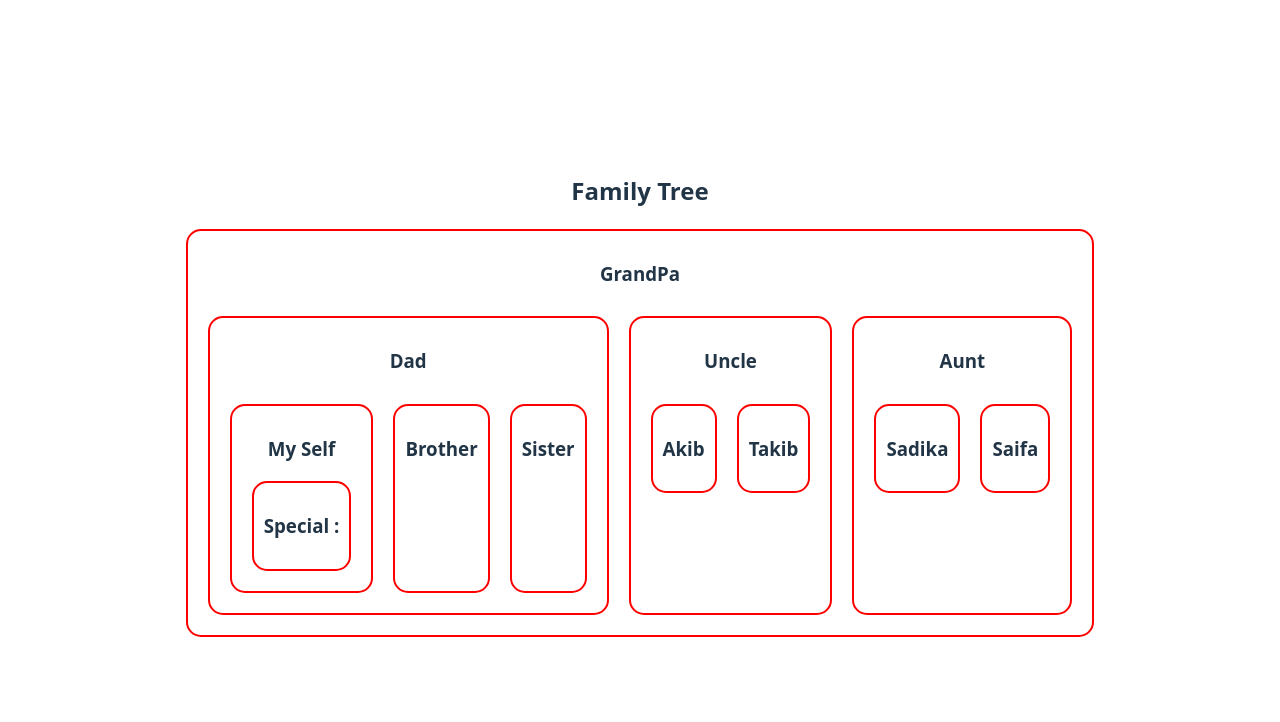
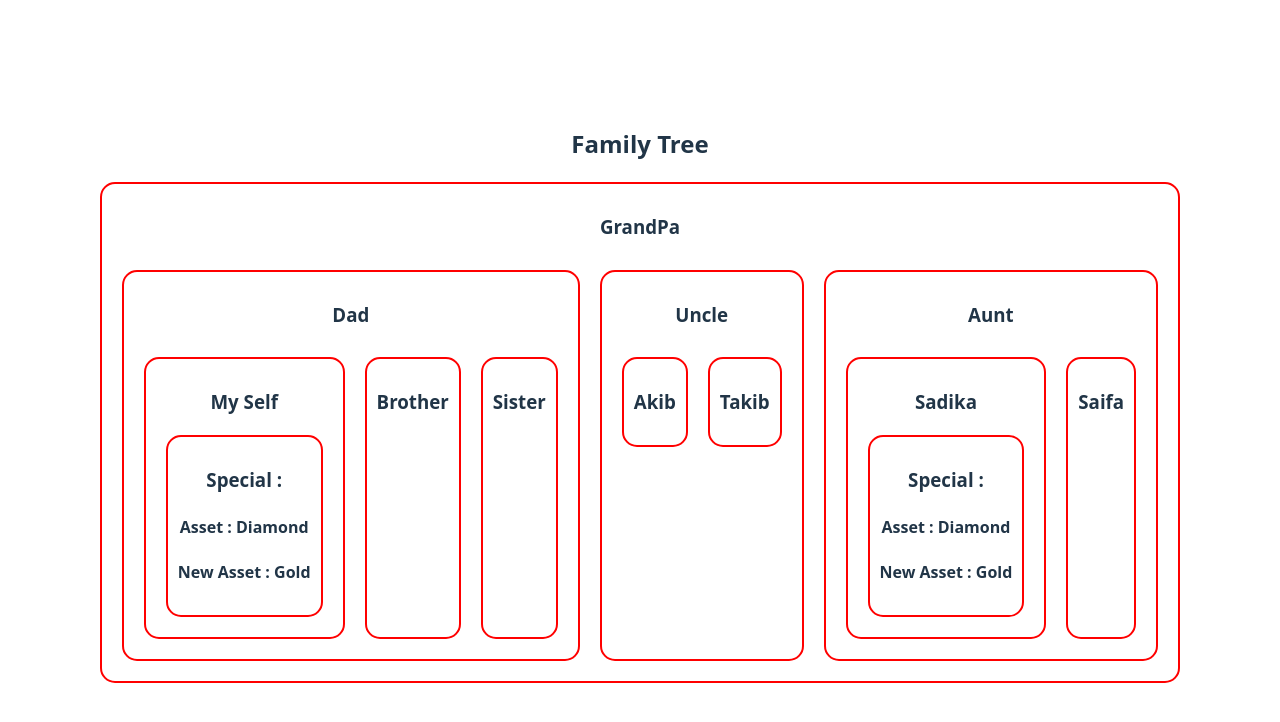
Before and after one commit to monirul8888/React-II, a React (Vite) app in the folder my-form/: page / in a window 1280 px wide. Shown: the top 722 px of the page. Built offline with nearby package versions, Linux system fonts and the light colour scheme.

Commit message:
Added API Context

```diff
--- a/my-form/src/Components/FamilyTree/Aunt.jsx
+++ b/my-form/src/Components/FamilyTree/Aunt.jsx
@@ -1,13 +1,13 @@
 import React from 'react';
 import Cousin from './Cousin';
 
-const Aunt = () => {
+const Aunt = ({asset}) => {
     return (
         <div>
             <h3>Aunt</h3>
              <section className='flex'>
 
-                <Cousin name = "Sadika"></Cousin>
+                <Cousin name = "Sadika" asset = {asset}></Cousin>
                 <Cousin name = "Saifa"></Cousin>
             </section>
         </div>
--- a/my-form/src/Components/FamilyTree/Cousin.jsx
+++ b/my-form/src/Components/FamilyTree/Cousin.jsx
@@ -1,9 +1,16 @@
-import React from 'react';
+import React, { useContext } from 'react';
+import Special from './Special';
+import { AssetContext } from './FamilyTree';
 
-const Cousin = ({name}) => {
+const Cousin = ({name, asset}) => {
+
+
     return (
         <div>
             <h3>{name}</h3>
+            {
+                 name === "Sadika" && <Special asset = {asset}></Special>
+            }
         </div>
     );
 };
--- a/my-form/src/Components/FamilyTree/Dad.jsx
+++ b/my-form/src/Components/FamilyTree/Dad.jsx
@@ -3,12 +3,12 @@ import MySelf from './MySelf';
 import Brother from './Brother';
 import Sister from './Sister';
 
-const Dad = () => {
+const Dad = ({asset}) => {
     return (
         <div>
             <h3>Dad</h3>
             <section className='flex'>
-                <MySelf></MySelf>
+                <MySelf asset = {asset}></MySelf>
                 <Brother></Brother>
                 <Sister></Sister>
             </section>
--- a/my-form/src/Components/FamilyTree/FamilyTree.jsx
+++ b/my-form/src/Components/FamilyTree/FamilyTree.jsx
@@ -1,16 +1,21 @@
-import React from 'react';
+import React, { createContext } from 'react';
 import Dad from './Dad';
 import Uncle from './Uncle';
 import Aunt from './Aunt';
 import "./FamilyTree.css"
 import GrandPa from './GrandPa';
 
+export const AssetContext = createContext("");
+
 const FamilyTree = () => {
     const asset = "Diamond";
+    const newAsset = "Gold";
     return (
         <div className='family-tree'>
             <h2>Family Tree</h2>
-            <GrandPa></GrandPa>
+            <AssetContext.Provider value= {newAsset}>
+                <GrandPa asset = {asset}></GrandPa>
+            </AssetContext.Provider>
         </div>
     );
 };
--- a/my-form/src/Components/FamilyTree/GrandPa.jsx
+++ b/my-form/src/Components/FamilyTree/GrandPa.jsx
@@ -3,15 +3,15 @@ import Dad from "./Dad";
 import Uncle from "./Uncle";
 import Aunt from "./Aunt";
 
-const GrandPa = () => {
+const GrandPa = ({asset}) => {
   return (
     <div>
       <h3>GrandPa</h3>
 
       <section className="flex">
-        <Dad></Dad>
+        <Dad asset = {asset}></Dad>
         <Uncle></Uncle>
-        <Aunt></Aunt>
+        <Aunt asset = {asset}></Aunt>
       </section>
 
     </div>
--- a/my-form/src/Components/FamilyTree/MySelf.jsx
+++ b/my-form/src/Components/FamilyTree/MySelf.jsx
@@ -1,11 +1,11 @@
 import React from 'react';
 import Special from './Special';
 
-const MySelf = () => {
+const MySelf = ({asset}) => {
     return (
         <div>
             <h3>My Self</h3>
-            <Special></Special>
+            <Special asset = {asset}></Special>
         </div>
     );
 };
--- a/my-form/src/Components/FamilyTree/Special.jsx
+++ b/my-form/src/Components/FamilyTree/Special.jsx
@@ -1,9 +1,14 @@
-import React from 'react';
+import React, { useContext } from 'react';
+import { AssetContext } from './FamilyTree';
 
-const Special = ({name}) => {
+const Special = ({name, asset}) => {
+     const newAsset = useContext(AssetContext);
+        console.log("New Asset ", newAsset);
     return (
         <div>
             <h3>Special : {name}</h3>
+            <h4>Asset : {asset}</h4>
+            <h4>New Asset : {newAsset}</h4>
         </div>
     );
 };
```
